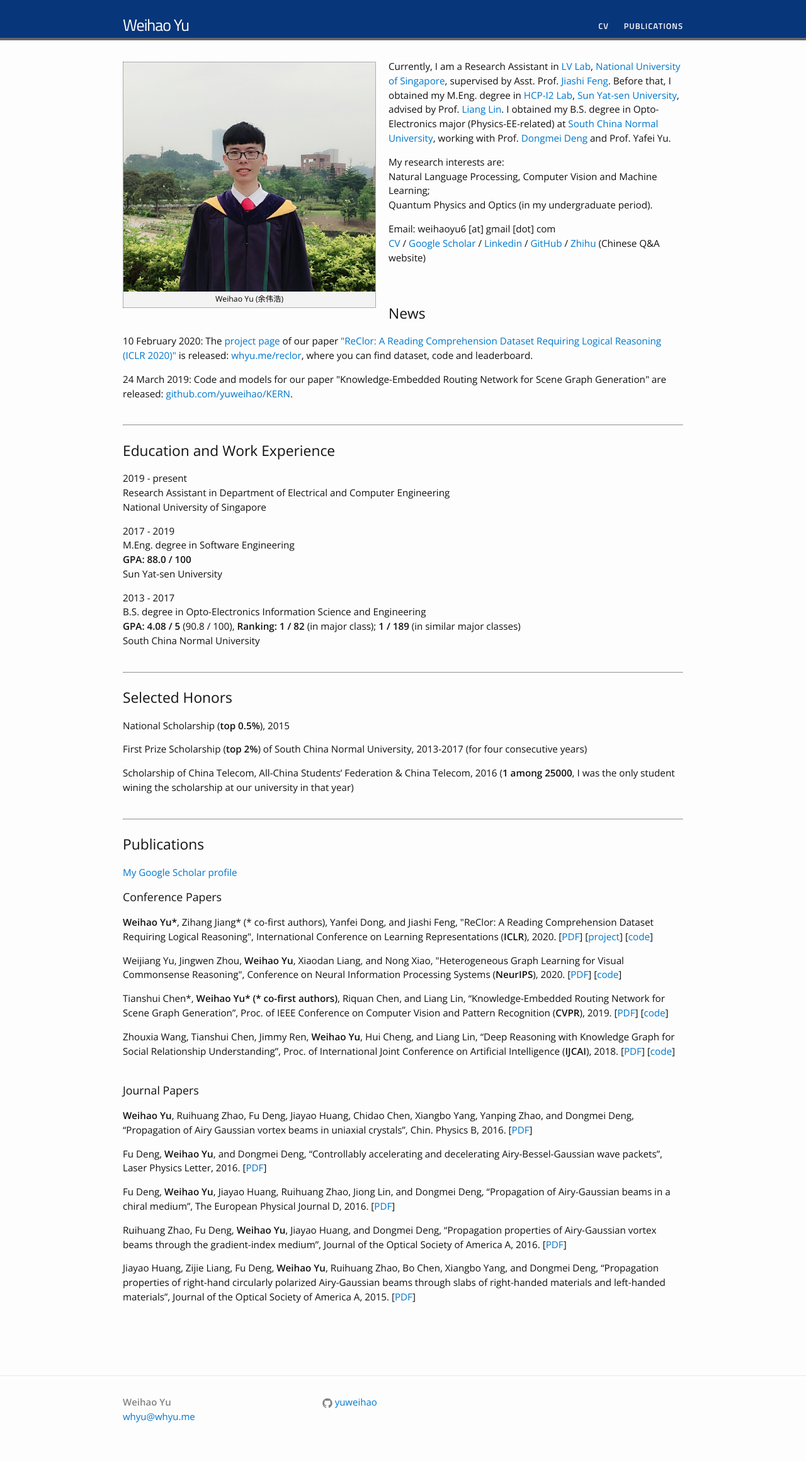
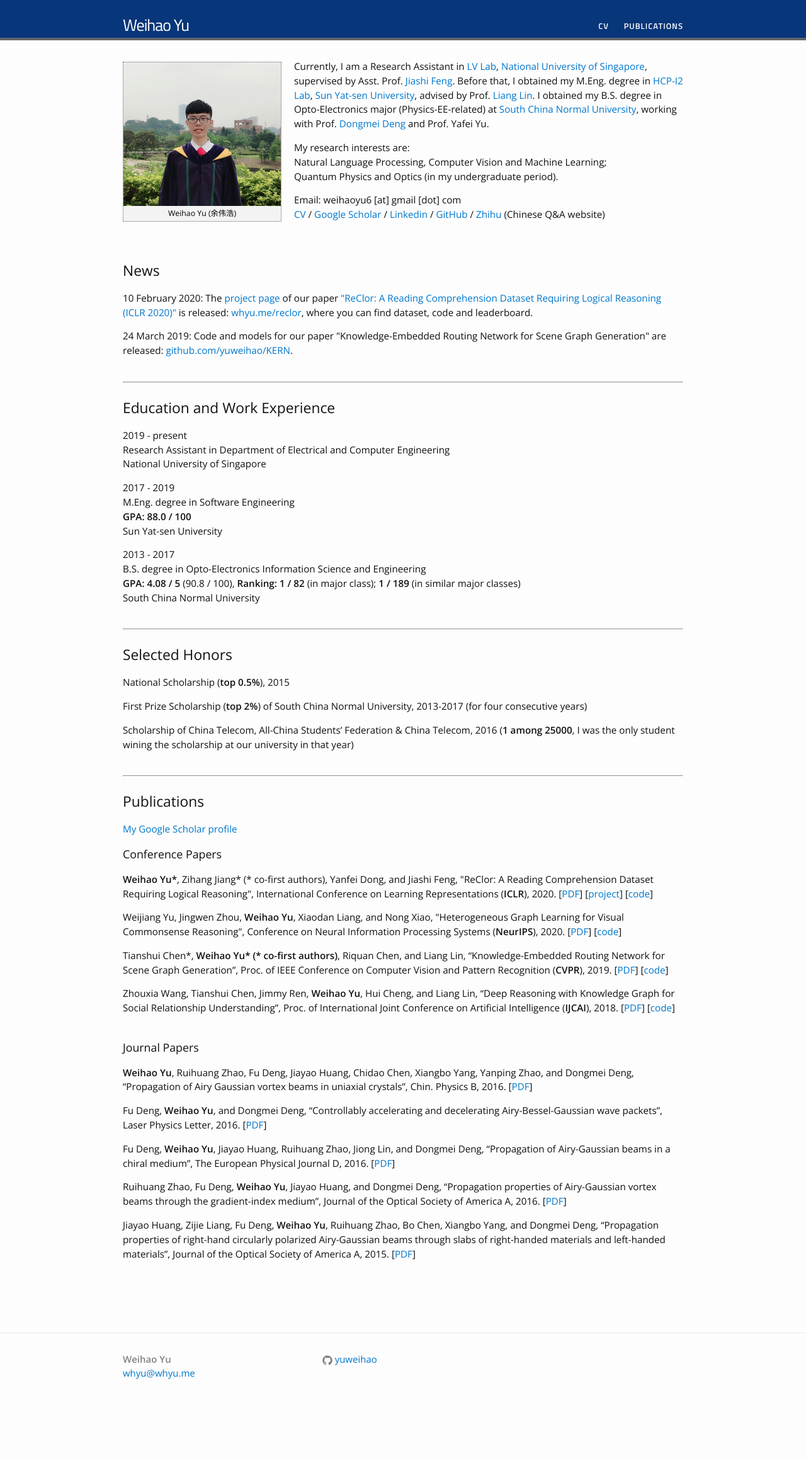
Before and after one commit to yuweihao/yuweihao.github.io, a Jekyll site: the page built from index.html, in a window 1280 px wide. Shown: the whole page at 63% size. Built offline with Jekyll 4.4.1, drawn with Linux system fonts in a browser that asks for light colours; after the commit the page ends 2252 px from its top, so only the background shows below that.

Commit message:
Update index.html

```diff
--- a/index.html
+++ b/index.html
@@ -7,7 +7,7 @@ layout: default
 <div class="home">
 
 <!-- <h1>Welcome</h1> -->
-{% include image.html url="/images/me3.jpg" caption="Weihao Yu (余伟浩)" width=400 align="left" %}
+{% include image.html url="/images/me3.jpg" caption="Weihao Yu (余伟浩)" width=250 align="left" %}
 
 <!-- <h2>Bio</h2> -->
 
```
